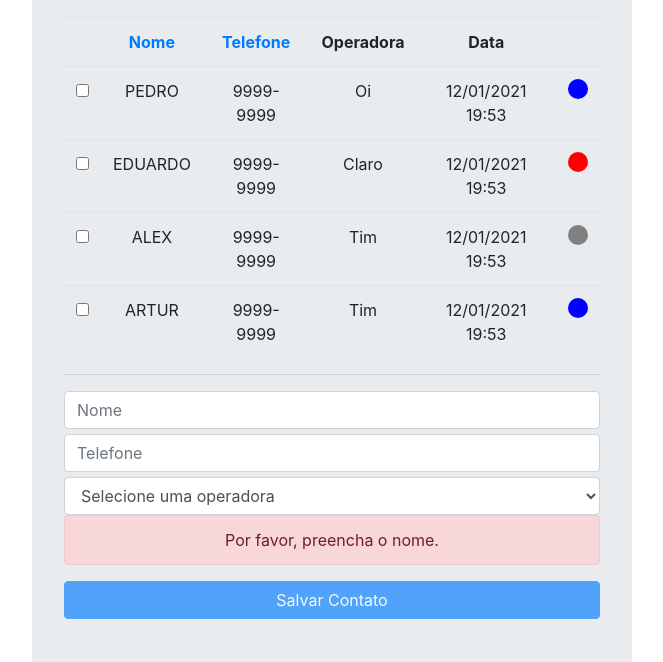
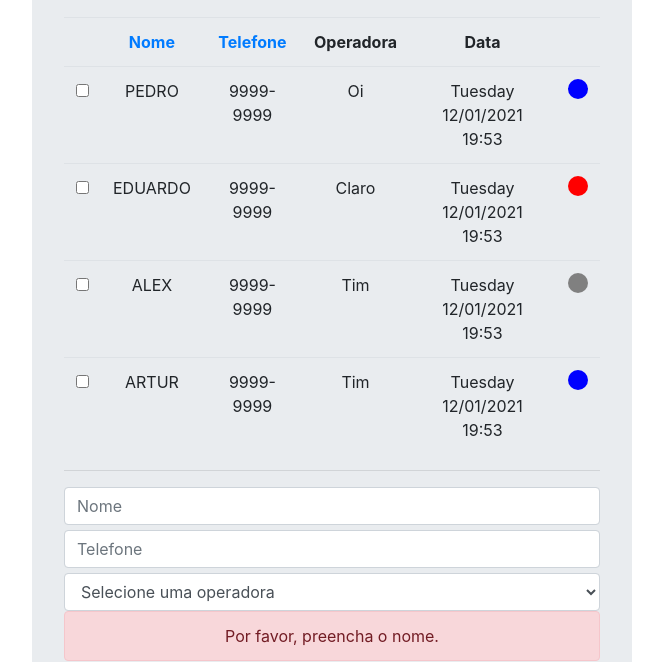
Before and after one commit to CostaPedroHenrique/lista-telefonica, a website: page index.html in a window 1280 px wide. Shown: the part 167-829 px from the top of the page, without its empty margins (308-971 px from the left). Drawn offline with Linux system fonts and the light colour scheme; some packages are replaced by stand-ins of ours; a script that the page names is missing; files whose address does not match are found by name.

Commit message:
alteraçao das importaçoes de modulos

```diff
--- a/index.html
+++ b/index.html
@@ -5,9 +5,9 @@
   <link rel="stylesheet" type="text/css" href="./style.css">
 
   <script src="./node_modules/angular/angular.js"></script>
-  <script src="./app.js"></script>
   <script src="./node_modules/angular-messages/angular-messages.js"></script>
   <script src="./node_modules/angular-locale-pt-br/angular-locale_pt-br.js"></script>
+  <script src="./app.js"></script>
 
   <meta charset="UTF-8">
   <meta name="viewport" content="width=device-width, initial-scale=1.0">
@@ -33,7 +33,7 @@
           <td>{{contato.nome | uppercase}}</td>
           <td>{{contato.telefone}}</td>
           <td>{{contato.operadora.nome}}</td>
-          <td>{{contato.data | date:'dd/MM/yyyy HH:mm'}}</td>
+          <td>{{contato.data | date:'EEEE dd/MM/yyyy HH:mm'}}</td>
           <td><div class="contato" ng-style="{'background-color': contato.cor}"></div></td>
         </tr>
       </table>
```
Also changed, not shown: app.js (line endings or trailing spaces).
